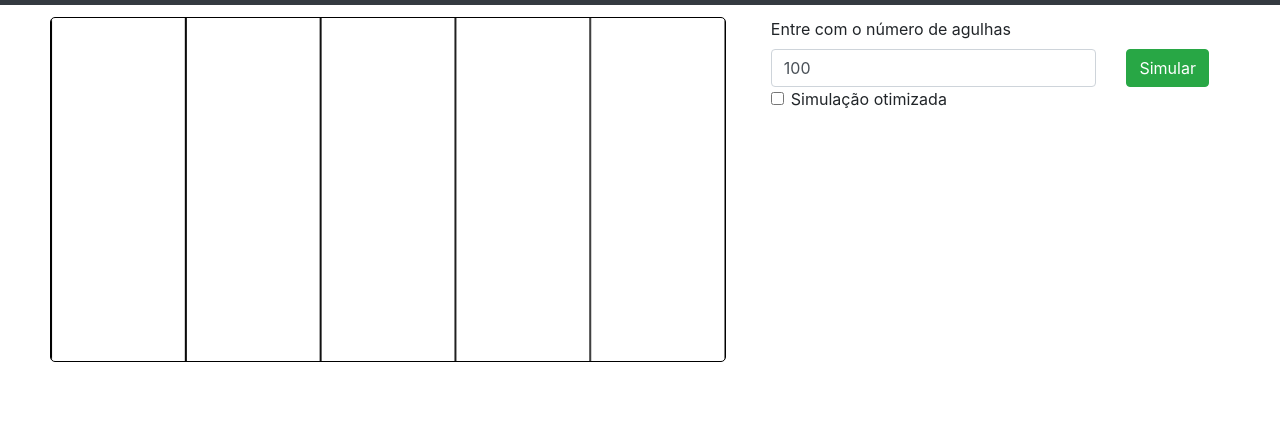
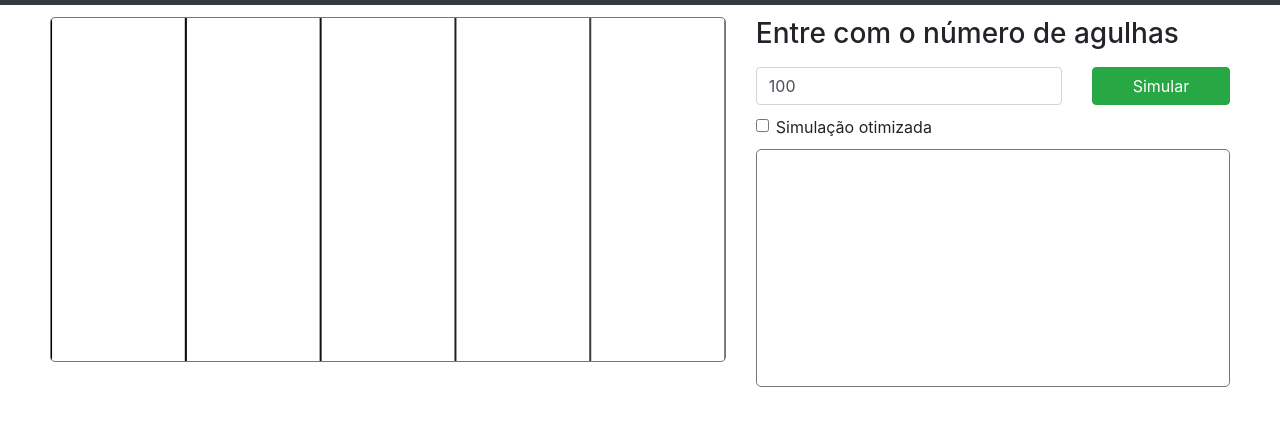
Before and after one commit to ilan-francisco/agulhas_de_buffon, a website: page index.html in a window 1280 px wide. Shown: the part 51-476 px from the top of the page. Drawn offline with nearby package versions, Linux system fonts and the light colour scheme.

Commit message:
Melhorias na interface, alinhamento de itens

```diff
--- a/index.html
+++ b/index.html
@@ -29,15 +29,15 @@
                 <div class="col-12 col-md-5">
                     <div class="container">
                         <div class="row">
-                            <div class="container">
+                            <div class="container px-0">
                                 <div class="row">
-                                    <div class="col-12"><label for="n_sample">Entre com o número de agulhas</label></div>
+                                    <div class="col-12"><label for="n_sample"><h3>Entre com o número de agulhas</h3></label></div>
                                 </div>
                                 <div class="row">
-                                    <div class="col-9">
+                                    <div class="col-8">
                                         <input class="form-control" type="text" id="n_sample" value="100">
                                     </div>
-                                    <div class="col-3">
+                                    <div class="col-4">
                                         <button type="button" class="btn btn-success" id="btn-go">Simular</button>
                                     </div>
                                 </div>
--- a/src/main.css
+++ b/src/main.css
@@ -29,14 +29,23 @@ html, body {
   padding: 10px;
 
 }
-#canvas {
+canvas {
     height: auto;
     width: 100%;
     border-style: solid;
     border-radius: 5px;
-    border-color: #000;
+    border-color: #777;
     border-width: 1px;
 }
+
 .content {
     height: 100%;
 }
+
+.row:not(:first-child) {
+    margin-bottom: 10px;
+}
+
+#btn-go {
+    width: 100% !important;
+}
```
